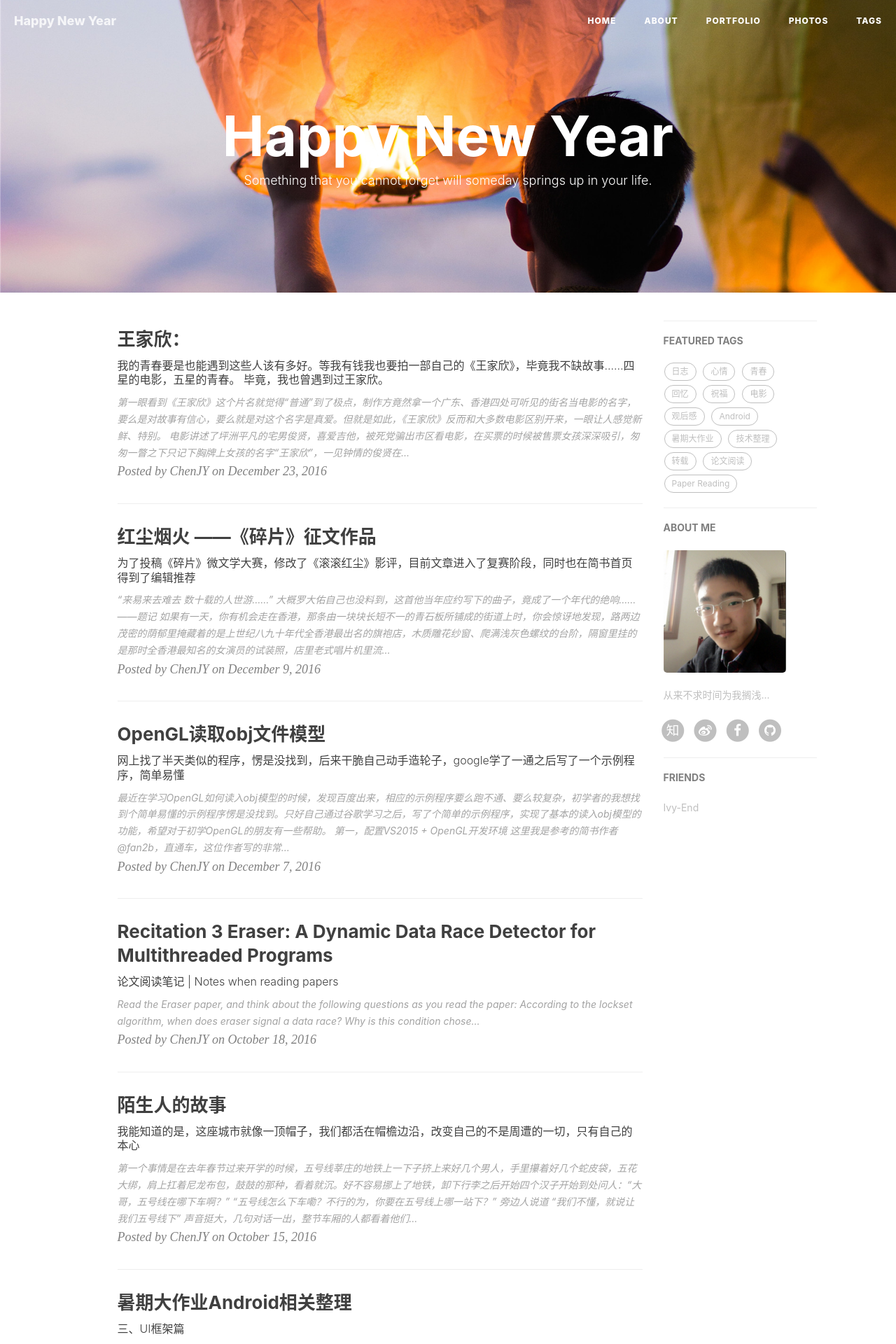
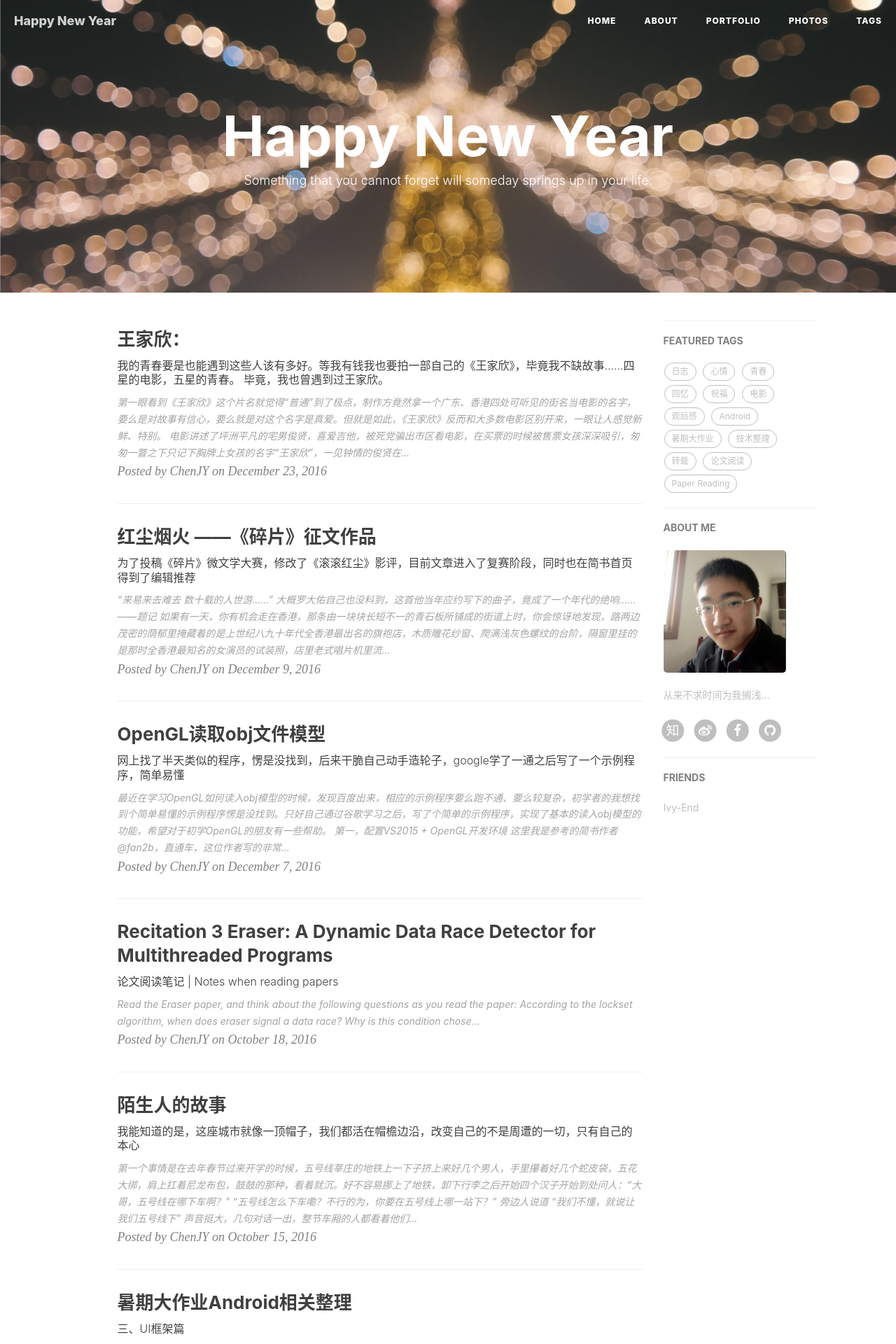
Before and after one commit to jiayangchen/jiayangchen.github.io, a Jekyll site: the page built from index.html, in a window 1280 px wide. Shown: the top 1920 px of the page at 70% size. Built offline with Jekyll 4.4.1, drawn with Linux system fonts in a browser that asks for light colours; nearby versions of some CDN libraries; the list of posts is cut into pages by our own code; comment, search, counter and statistics services are not loaded.

Commit message:
new year

```diff
--- a/_config.yml
+++ b/_config.yml
@@ -1,7 +1,7 @@
 # Site settings
 title: Happy New Year
 SEOTitle: EasonChen
-header-img: img/bg_new1.jpg
+header-img: img/bg_new.jpg
 email: jiayangchen@sjtu.edu.cn
 description: "You know some birds are not meant to be caged, their feathers are just too bright."
 keyword: "jiayangchen,blog,博客, 个人网站, 互联网,软件,Android"
```
